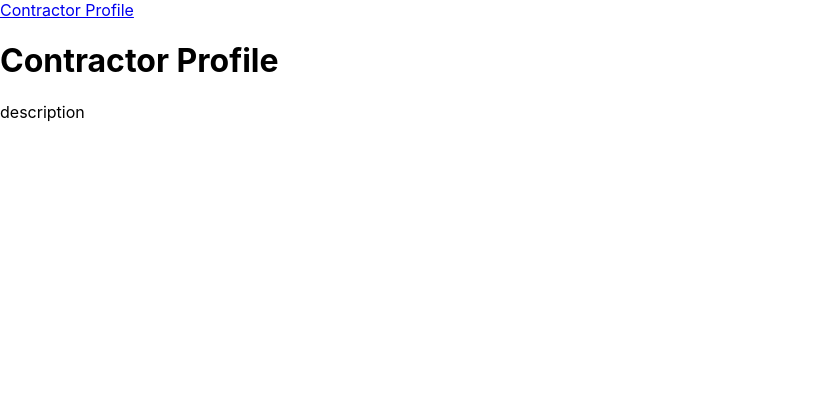
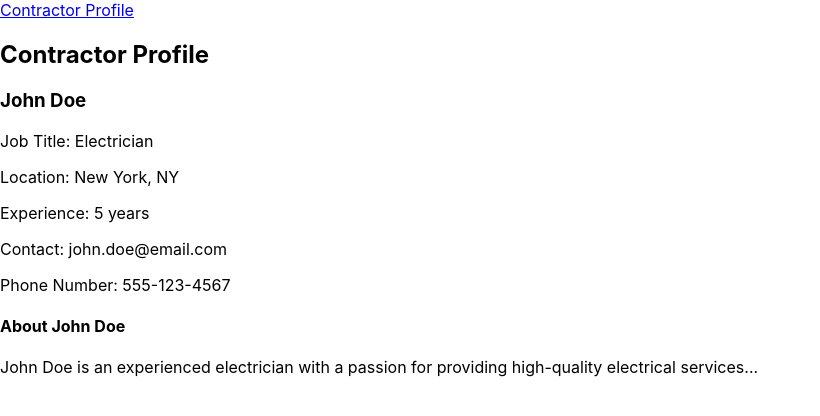
Before and after one commit to lgxxhi/Prorated-Front-End, a React (Create React App) app: page /profile in a window 1280 px wide. Shown: the top 416 px of the page, without its empty margins (0-820 px from the left). Built offline with nearby package versions, Linux system fonts and the light colour scheme.

Commit message:
navbar-contractordetails pushed up

```diff
--- a/src/Components/Navbar.js
+++ b/src/Components/Navbar.js
@@ -1,5 +1,5 @@
 import React from "react";
-import ContractorDetails from "../Pages/ContractorDetails";
+
 import { Link } from "react-router-dom";
 function Nav() {
   return (
--- a/src/Pages/ContractorDetails.js
+++ b/src/Pages/ContractorDetails.js
@@ -1,14 +1,34 @@
 import React from "react";
 
 function ContractorDetails() {
+  // Sample data for a contractor
+  const contractor = {
+    name: "John Doe",
+    jobTitle: "Electrician",
+    location: "New York, NY",
+    experience: "5 years",
+    contact: "john.doe@email.com",
+    phoneNumber: "555-123-4567",
+    description:
+      "John Doe is an experienced electrician with a passion for providing high-quality electrical services...",
+  };
+
   return (
-    <>
-      <h1>Contractor Profile</h1>
-
+    <div>
+      <h2>Contractor Profile</h2>
       <div>
-        <p>description</p>
+        <h3>{contractor.name}</h3>
+        <p>Job Title: {contractor.jobTitle}</p>
+        <p>Location: {contractor.location}</p>
+        <p>Experience: {contractor.experience}</p>
+        <p>Contact: {contractor.contact}</p>
+        <p>Phone Number: {contractor.phoneNumber}</p>
       </div>
-    </>
+      <div>
+        <h4>About {contractor.name}</h4>
+        <p>{contractor.description}</p>
+      </div>
+    </div>
   );
 }
 
```
